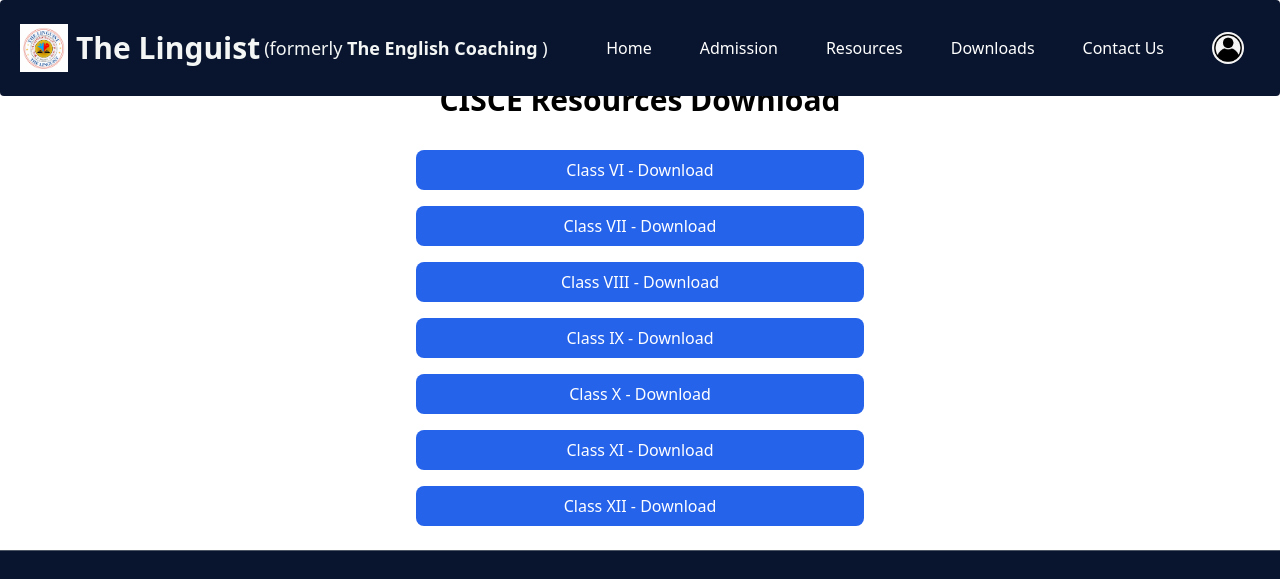
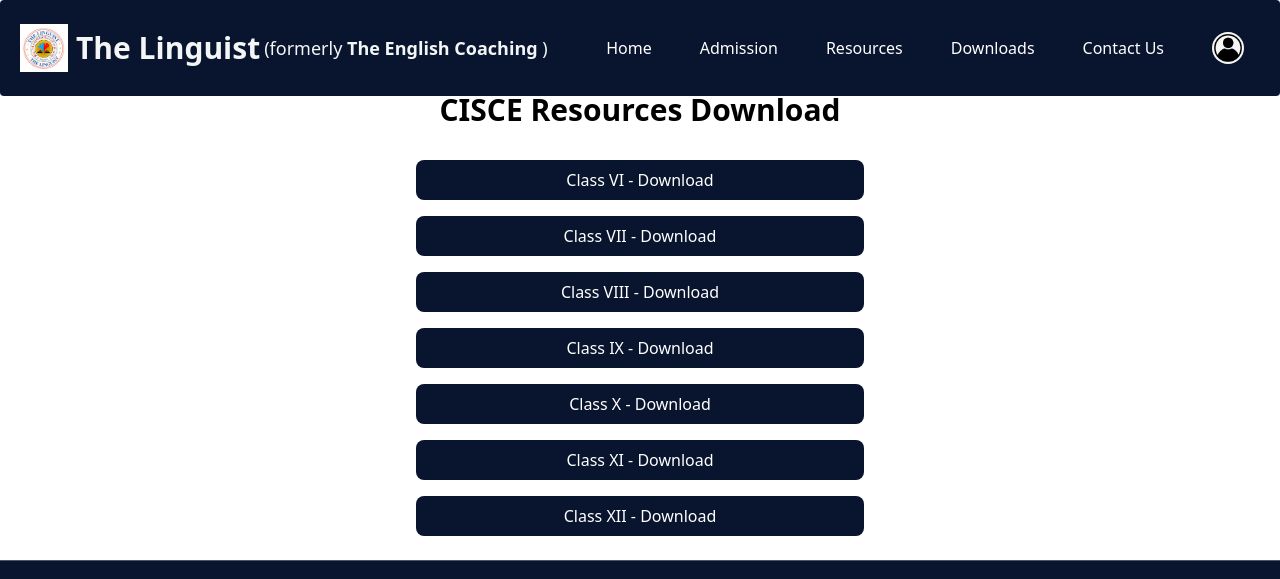
Before and after one commit to quenti20/english_tuition_app_backend, a React (Create React App) app in the folder frontend/: page /cisce in a window 1280 px wide. Shown: the top 579 px of the page. Built offline with nearby package versions, Linux system fonts and the light colour scheme.

Commit message:
added button colors

```diff
--- a/frontend/src/Components/HomePage/Banner.jsx
+++ b/frontend/src/Components/HomePage/Banner.jsx
@@ -22,7 +22,7 @@ const Banner = () => {
 
   return (
     <div
-      className="bg-center w-full py-20 my-14 bg-no-repeat bg-cover relative"
+      className="bg-center w-full py-20 my-20 bg-no-repeat bg-cover relative"
       style={{
         backgroundImage: `url(${bannerImage})`,
       }}
--- a/frontend/src/Pages/CBSE/CBSE.jsx
+++ b/frontend/src/Pages/CBSE/CBSE.jsx
@@ -26,14 +26,14 @@ const CBSE = () => {
       <Navbar />
 
       {/* Main content area */}
-      <div className="pt-[82px] flex-grow p-6">
+      <div className="pt-[92px] flex-grow p-6">
         <h1 className="text-3xl font-semibold text-center mb-8">CBSE Resources Download</h1>
 
         <div className="max-w-md mx-auto space-y-4">
           {/* Class VI Button */}
           <button
             onClick={() => handleDownload(driveLinks.classVI)}
-            className="w-full px-4 py-2 bg-blue-600 text-white rounded-lg hover:bg-blue-700 focus:outline-none"
+            className="w-full px-4 py-2 bg-[#09152E] text-white rounded-lg hover:bg-blue-700 focus:outline-none"
           >
             Class VI - Download
           </button>
@@ -41,7 +41,7 @@ const CBSE = () => {
           {/* Class VII Button */}
           <button
             onClick={() => handleDownload(driveLinks.classVII)}
-            className="w-full px-4 py-2 bg-blue-600 text-white rounded-lg hover:bg-blue-700 focus:outline-none"
+            className="w-full px-4 py-2 bg-[#09152E] text-white rounded-lg hover:bg-blue-700 focus:outline-none"
           >
             Class VII - Download
           </button>
@@ -49,7 +49,7 @@ const CBSE = () => {
           {/* Class VIII Button */}
           <button
             onClick={() => handleDownload(driveLinks.classVIII)}
-            className="w-full px-4 py-2 bg-blue-600 text-white rounded-lg hover:bg-blue-700 focus:outline-none"
+            className="w-full px-4 py-2 bg-[#09152E] text-white rounded-lg hover:bg-blue-700 focus:outline-none"
           >
             Class VIII - Download
           </button>
@@ -57,7 +57,7 @@ const CBSE = () => {
           {/* Class IX Button */}
           <button
             onClick={() => handleDownload(driveLinks.classIX)}
-            className="w-full px-4 py-2 bg-blue-600 text-white rounded-lg hover:bg-blue-700 focus:outline-none"
+            className="w-full px-4 py-2 bg-[#09152E] text-white rounded-lg hover:bg-blue-700 focus:outline-none"
           >
             Class IX - Download
           </button>
@@ -65,7 +65,7 @@ const CBSE = () => {
           {/* Class X Button */}
           <button
             onClick={() => handleDownload(driveLinks.classX)}
-            className="w-full px-4 py-2 bg-blue-600 text-white rounded-lg hover:bg-blue-700 focus:outline-none"
+            className="w-full px-4 py-2 bg-[#09152E] text-white rounded-lg hover:bg-blue-700 focus:outline-none"
           >
             Class X - Download
           </button>
@@ -73,7 +73,7 @@ const CBSE = () => {
           {/* Class XI Button */}
           <button
             onClick={() => handleDownload(driveLinks.classXI)}
-            className="w-full px-4 py-2 bg-blue-600 text-white rounded-lg hover:bg-blue-700 focus:outline-none"
+            className="w-full px-4 py-2 bg-[#09152E] text-white rounded-lg hover:bg-blue-700 focus:outline-none"
           >
             Class XI - Download
           </button>
@@ -81,7 +81,7 @@ const CBSE = () => {
           {/* Class XII Button */}
           <button
             onClick={() => handleDownload(driveLinks.classXII)}
-            className="w-full px-4 py-2 bg-blue-600 text-white rounded-lg hover:bg-blue-700 focus:outline-none"
+            className="w-full px-4 py-2 bg-[#09152E] text-white rounded-lg hover:bg-blue-700 focus:outline-none"
           >
             Class XII - Download
           </button>
--- a/frontend/src/Pages/CISCE/CISCE.jsx
+++ b/frontend/src/Pages/CISCE/CISCE.jsx
@@ -24,14 +24,14 @@ const CISCE = () => {
       <Navbar />
 
       {/* Main content area */}
-      <div className="pt-[82px] flex-grow p-6">
+      <div className="pt-[92px] flex-grow p-6">
         <h1 className="text-3xl font-semibold text-center mb-8">CISCE Resources Download</h1>
 
         <div className="max-w-md mx-auto space-y-4">
           {/* Class VI Button */}
           <button
             onClick={() => handleDownload(driveLinks.classVI)}
-            className="w-full px-4 py-2 bg-blue-600 text-white rounded-lg hover:bg-blue-700 focus:outline-none"
+            className="w-full px-4 py-2 bg-[#09152E] text-white rounded-lg hover:bg-blue-700 focus:outline-none"
           >
             Class VI - Download
           </button>
@@ -39,7 +39,7 @@ const CISCE = () => {
           {/* Class VII Button */}
           <button
             onClick={() => handleDownload(driveLinks.classVII)}
-            className="w-full px-4 py-2 bg-blue-600 text-white rounded-lg hover:bg-blue-700 focus:outline-none"
+            className="w-full px-4 py-2 bg-[#09152E] text-white rounded-lg hover:bg-blue-700 focus:outline-none"
           >
             Class VII - Download
           </button>
@@ -47,7 +47,7 @@ const CISCE = () => {
           {/* Class VIII Button */}
           <button
             onClick={() => handleDownload(driveLinks.classVIII)}
-            className="w-full px-4 py-2 bg-blue-600 text-white rounded-lg hover:bg-blue-700 focus:outline-none"
+            className="w-full px-4 py-2 bg-[#09152E] text-white rounded-lg hover:bg-blue-700 focus:outline-none"
           >
             Class VIII - Download
           </button>
@@ -55,7 +55,7 @@ const CISCE = () => {
           {/* Class IX Button */}
           <button
             onClick={() => handleDownload(driveLinks.classIX)}
-            className="w-full px-4 py-2 bg-blue-600 text-white rounded-lg hover:bg-blue-700 focus:outline-none"
+            className="w-full px-4 py-2 bg-[#09152E] text-white rounded-lg hover:bg-blue-700 focus:outline-none"
           >
             Class IX - Download
           </button>
@@ -63,7 +63,7 @@ const CISCE = () => {
           {/* Class X Button */}
           <button
             onClick={() => handleDownload(driveLinks.classX)}
-            className="w-full px-4 py-2 bg-blue-600 text-white rounded-lg hover:bg-blue-700 focus:outline-none"
+            className="w-full px-4 py-2 bg-[#09152E] text-white rounded-lg hover:bg-blue-700 focus:outline-none"
           >
             Class X - Download
           </button>
@@ -71,7 +71,7 @@ const CISCE = () => {
           {/* Class XI Button */}
           <button
             onClick={() => handleDownload(driveLinks.classXI)}
-            className="w-full px-4 py-2 bg-blue-600 text-white rounded-lg hover:bg-blue-700 focus:outline-none"
+            className="w-full px-4 py-2 bg-[#09152E] text-white rounded-lg hover:bg-blue-700 focus:outline-none"
           >
             Class XI - Download
           </button>
@@ -79,7 +79,7 @@ const CISCE = () => {
           {/* Class XII Button */}
           <button
             onClick={() => handleDownload(driveLinks.classXII)}
-            className="w-full px-4 py-2 bg-blue-600 text-white rounded-lg hover:bg-blue-700 focus:outline-none"
+            className="w-full px-4 py-2 bg-[#09152E] text-white rounded-lg hover:bg-blue-700 focus:outline-none"
           >
             Class XII - Download
           </button>
--- a/frontend/src/Pages/Login/Login.jsx
+++ b/frontend/src/Pages/Login/Login.jsx
@@ -1,11 +1,13 @@
 import React, { useState } from 'react';
 import axios from 'axios';
 import { useNavigate } from 'react-router-dom';
+import { FaEye, FaEyeSlash } from 'react-icons/fa'; // Import eye icons
 
 const Login = () => {
   const [email, setEmail] = useState('');
   const [password, setPassword] = useState('');
   const [errorMessage, setErrorMessage] = useState('');
+  const [showPassword, setShowPassword] = useState(false); // State to toggle password visibility
   const navigate = useNavigate();
 
   const handleLogin = async (e) => {
@@ -46,6 +48,7 @@ const Login = () => {
           <p className="text-red-500 text-center mb-4">{errorMessage}</p>
         )}
         <form onSubmit={handleLogin}>
+          {/* Email Input */}
           <div className="mb-4">
             <label htmlFor="email" className="block text-white font-bold mb-2">
               Email
@@ -59,19 +62,35 @@ const Login = () => {
               required
             />
           </div>
-          <div className="mb-6">
+
+          {/* Password Input */}
+          <div className="mb-2 relative">
             <label htmlFor="password" className="block text-white font-bold mb-2">
               Password
             </label>
             <input
-              type="password"
+              type={showPassword ? 'text' : 'password'} // Toggle input type
               id="password"
               className="w-full px-3 py-2 border rounded-lg focus:outline-none focus:ring focus:ring-blue-200"
               value={password}
               onChange={(e) => setPassword(e.target.value)}
               required
             />
+            {/* Eye Icon for Show/Hide Password */}
+            <span
+              onClick={() => setShowPassword(!showPassword)} // Toggle password visibility
+              className="absolute inset-y-0 right-3 flex items-center cursor-pointer text-gray-400 hover:text-gray-200"
+            >
+              {showPassword ? <FaEyeSlash /> : <FaEye />}
+            </span>
           </div>
+
+          {/* Disclaimer Below Password */}
+          <p className="text-sm text-gray-300 mb-6">
+            The Password is Your Date of Birth (DOB) in <strong>ddmmyyyy</strong> format unless it is changed by <strong>You</strong> or the <strong>Admin</strong>
+          </p>
+
+          {/* Submit Button */}
           <button
             type="submit"
             className="w-full bg-blue-500 text-white py-2 px-4 rounded hover:bg-blue-600 transition duration-300"
```
Also changed, not shown: frontend/src/Pages/WBSE/WBSE.jsx (+8 -8 lines).
